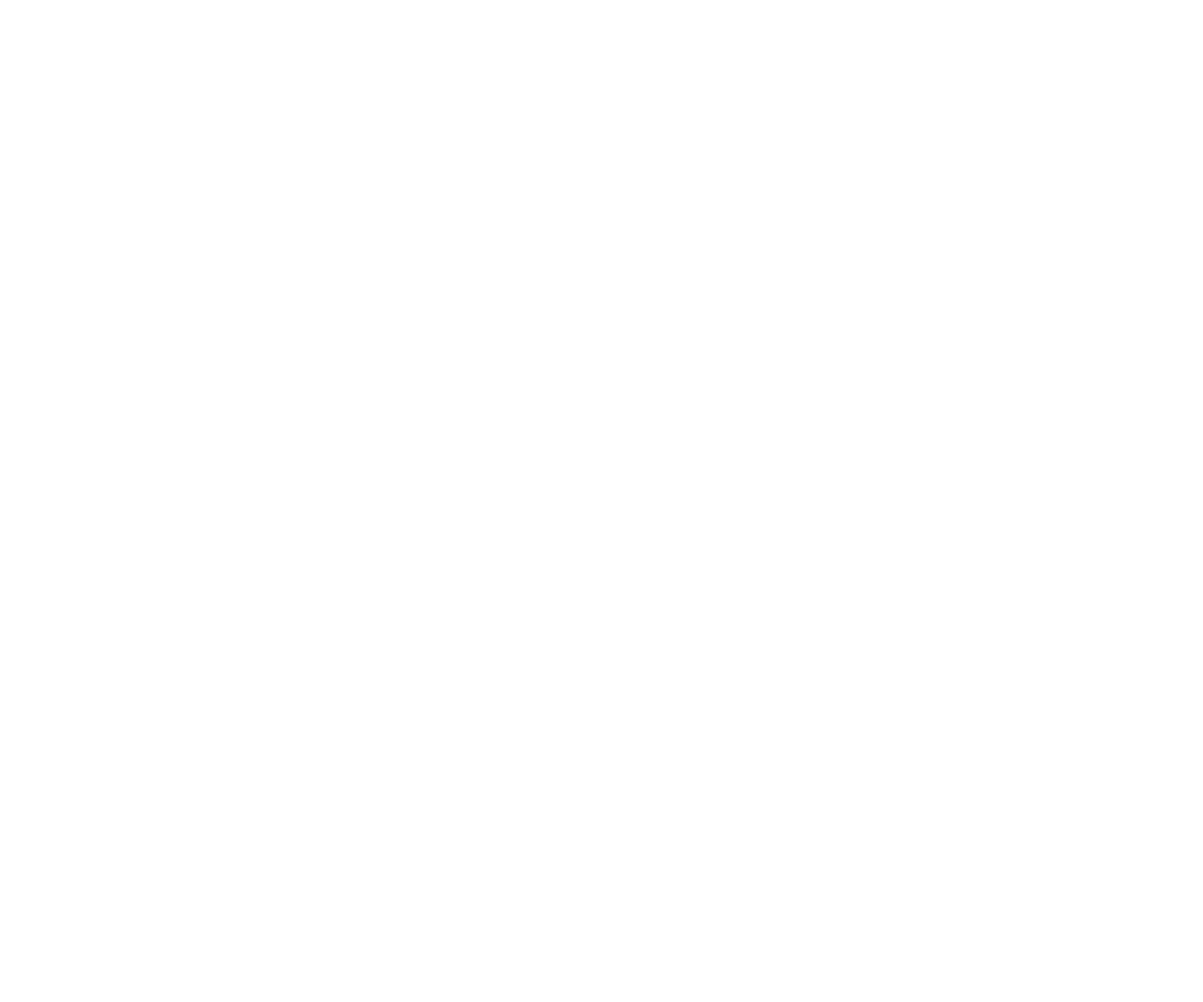
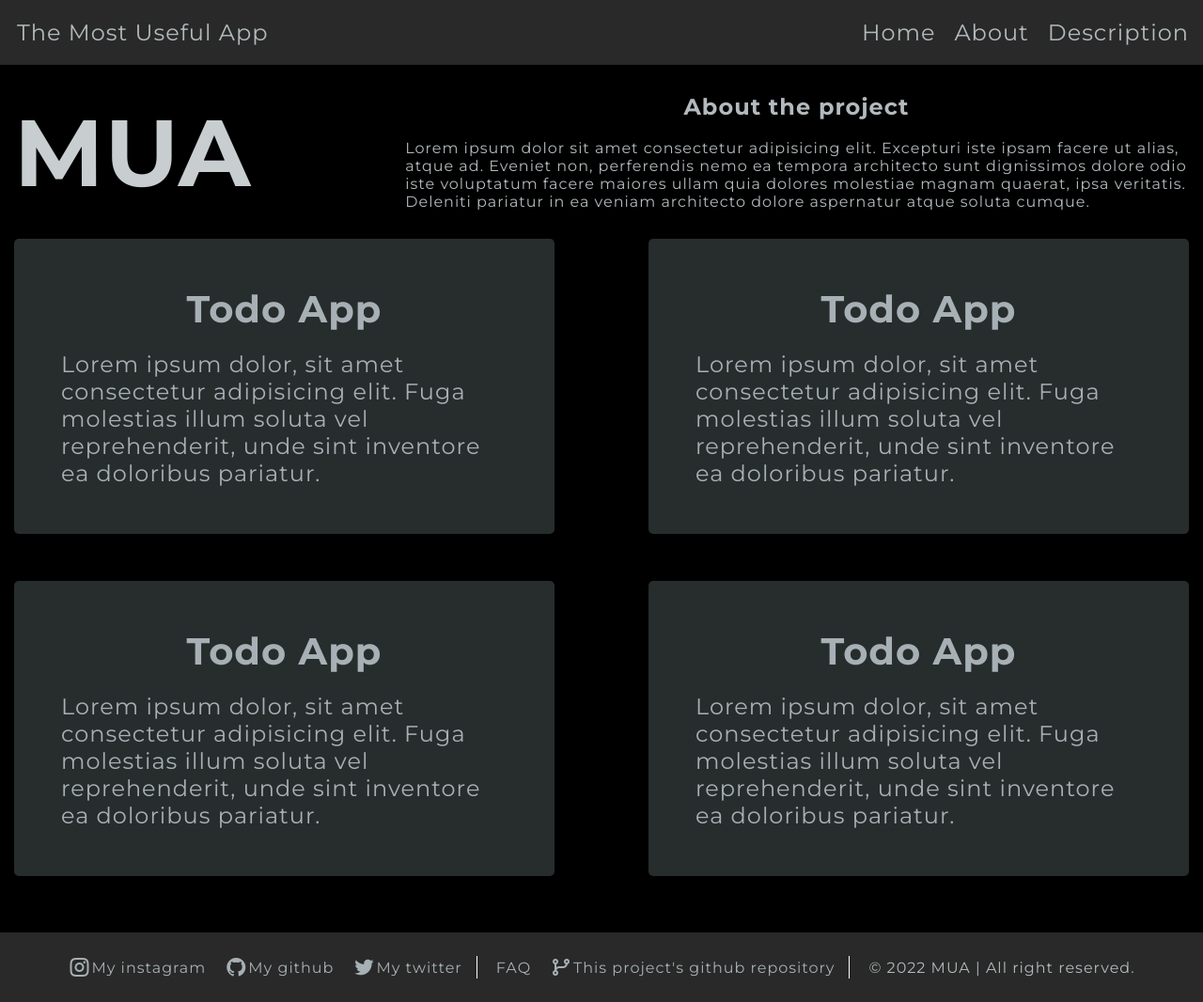
Before and after one commit to zurgenius/MUA, a plain HTML site: page index.html in a window 1280 px wide. Shown: the whole page at 94% size. Before the commit the page ends 800 px from the top, so only its background shows below. Drawn offline with nearby package versions, Linux system fonts and the light colour scheme.

Commit message:
made first template of home page

```diff
--- /dev/null
+++ b/homepage/css/basic.css
@@ -0,0 +1,77 @@
+@import "variables.css";
+
+/* Header */
+.header {
+  background-color: #292929;
+  margin-bottom: var(--m-lg);
+}
+.header_inner {
+  flex-direction: column;
+  gap: 5rem;
+  padding-block: 2rem;
+}
+
+.top-header {
+  flex-direction: row;
+  justify-content: space-between;
+}
+
+.app-name {
+  width: 50%;
+  margin-left: 3px;
+  font-size: var(--fsize-md);
+}
+
+.nav-links {
+  width: 50%;
+  flex-direction: row;
+  gap: 2rem;
+  justify-content: end;
+}
+
+/* Footer */
+.footer {
+  background-color: #292929;
+  margin-top: var(--m-lg);
+  padding-block: 2.5rem;
+}
+
+.footer_inner,
+.social-media,
+.faq,
+.copyright {
+  flex-direction: row;
+  gap: 2rem;
+}
+
+.footer_inner {
+  justify-content: center;
+}
+
+.social-media {
+  align-items: center;
+  justify-content: center;
+  padding-right: 1.5rem;
+  border-right: 1px solid white;
+}
+
+.social-media > a,
+.faq > a {
+  display: flex;
+  align-items: center;
+  transition: color 0.25s ease-in;
+}
+
+.social-media > a:hover,
+.faq > a:hover {
+  color: white;
+}
+
+.copyright {
+  margin-top: 2.5px;
+}
+
+.faq {
+  border-right: 1px solid white;
+  padding-right: 1.5rem;
+}
--- a/homepage/css/style.css
+++ b/homepage/css/style.css
@@ -0,0 +1,83 @@
+/* Importing variables for colors,  etc */
+@import "variables.css";
+
+/* Importing basic styles for all pages */
+@import "basic.css";
+/* Importing font */
+@import url("https://fonts.googleapis.com/css2?family=Montserrat:wght@300;400;700&display=swap");
+
+.low-header {
+  flex-direction: row;
+}
+
+.app-logo {
+  width: 33.3%;
+  justify-content: start;
+  align-items: center;
+}
+
+.app-logo-text {
+  font-weight: 700;
+  font-size: 10rem;
+  color: #c8ced0;
+}
+
+.about-project {
+  width: 66.6%;
+  flex-direction: column;
+  gap: 2rem;
+}
+
+.about-head {
+  display: block;
+  text-align: center;
+}
+
+.about-project:hover {
+  color: white;
+}
+.nav-item {
+  font-size: var(--fsize-md);
+}
+
+.nav-item:hover {
+  color: var(--text-hover);
+}
+
+.section {
+  padding-block: var(--m-lg);
+  grid-template-columns: auto auto;
+  column-gap: 10rem;
+  row-gap: 5rem;
+}
+
+.project-tab {
+  background-color: var(--tsbcc);
+  border-radius: 5px;
+  padding: 5rem;
+  transition: background-color 0.4s ease-in-out;
+}
+
+.project-info {
+  flex-direction: column;
+  gap: 2rem;
+  align-items: center;
+  justify-content: center;
+  transition: color 0.4s ease-in-out;
+}
+
+.project-tab:hover {
+  background-color: var(--tsbcc-hover);
+}
+
+.project-tab:hover .project-link {
+  color: white;
+}
+
+.project-name {
+  font-size: var(--fsize-xlg);
+}
+
+.project-desc {
+  font-size: var(--fsize-md);
+}
--- /dev/null
+++ b/homepage/css/variables.css
@@ -0,0 +1,93 @@
+:root {
+  /* Main backgound color */
+  --mainbcc: #000;
+  /* Secondary bcc */
+  --sbcc: #677679;
+  /* Transparent secondary bcc for cards */
+  --tsbcc: rgba(103, 118, 121, 0.377);
+  /* Color that the transparent secondary bcc for cards will turn into on hover */
+  --tsbcc-hover: rgba(94, 107, 110, 1);
+  /* Text colors */
+  /* Text color for body */
+  --btext: #b2babd;
+  /* Secondary text color (used for cards atm) */
+  --stext: #a7b0b4;
+  /* Text on hover */
+  --text-hover: #fff;
+  /* Font family */
+  --ffam: "Montserrat", sans-serif;
+  /* Font sizes */
+  /* Small */
+  --fsize-sm: 1.6rem;
+  /* Medium */
+  --fsize-md: 2.4rem;
+  /* Large for subtitles */
+  --fsize-lg: 3.5rem;
+  /* xLarge (for headers)*/
+  --fsize-xlg: 4rem;
+  /* Two margins */
+  /* Small one */
+  --m-sm: 2rem;
+  /* Large one */
+  --m-lg: 3rem;
+}
+
+/* Basic styling */
+
+* {
+  margin: 0px;
+  padding: 0px;
+  box-sizing: border-box;
+}
+
+html {
+  font-size: 62.5%;
+}
+
+body {
+  font-family: var(--ffam);
+  font-size: var(--fsize-sm);
+  color: var(--btext);
+  background-color: var(--mainbcc);
+  letter-spacing: 1px;
+}
+
+a {
+  text-decoration: none;
+  color: var(--stext);
+}
+
+img {
+  max-width: 100%;
+  display: block;
+}
+
+ul {
+  list-style: none;
+}
+
+button {
+  background-color: transparent;
+  outline: none;
+  border: none;
+}
+
+i {
+  font-size: var(--fsize-md);
+}
+
+/* Reusable classes */
+
+.container {
+  max-width: 160rem;
+  margin: 0 auto;
+  padding: 0 1.5rem;
+}
+
+.d-flex {
+  display: flex;
+}
+
+.d-grid {
+  display: grid;
+}
--- a/index.html
+++ b/index.html
@@ -4,11 +4,99 @@
     <meta charset="UTF-8">
     <meta http-equiv="X-UA-Compatible" content="IE=edge">
     <meta name="viewport" content="width=device-width, initial-scale=1.0">
+    <!-- Connecting css -->
     <link rel="stylesheet" href="./homepage/css/style.css">
+    <!-- Connecting js -->
     <script defer src="./homepage/js/script.js"></script>
+    <!-- Connecting remix icons -->
+    <link href="https://cdn.jsdelivr.net/npm/remixicon@2.5.0/fonts/remixicon.css" rel="stylesheet">
     <title>The Most Useful App</title>
 </head>
 <body>
-
+    <div class="header">
+        <header class="header_inner d-flex container">
+            <nav class="top-header d-flex">
+                <span class="app-name">The Most Useful App</span>
+                <ul class="nav-links d-flex">
+                    <li class="nav-item">Home</li>
+                    <li class="nav-item">About</li>
+                    <li class="nav-item">Description</li>
+                </ul>
+            </nav>
+        </header>
+    </div>
+    <div class="low-header d-flex container">
+        <div class="app-logo d-flex">
+            <span class="app-logo-text">MUA</span>
+        </div>
+        <div class="about-project d-flex">
+            <h2 class="about-head">About the project</h2>
+            <p class="project-description">Lorem ipsum dolor sit amet consectetur adipisicing elit. Excepturi iste ipsam
+                facere ut alias, atque ad. Eveniet non, perferendis nemo ea tempora architecto sunt dignissimos dolore odio
+                iste voluptatum facere maiores ullam quia dolores molestiae magnam quaerat, ipsa veritatis. Deleniti
+                pariatur in ea veniam architecto dolore aspernatur atque soluta cumque.</p>
+        </div>
+    </div>
+    <section class="section d-grid container">
+        <div class="project-tab">
+            <a href="" class="project-link">
+                <div class="project-info d-flex">
+                    <h2 class="project-name">
+                        Todo App
+                    </h2>
+                    <p class="project-desc">Lorem ipsum dolor, sit amet consectetur adipisicing elit. Fuga molestias illum soluta vel reprehenderit, unde sint inventore ea doloribus pariatur.</p>
+                </div>
+            </a>
+        </div>
+        <div class="project-tab">
+            <a href="" class="project-link">
+                <div class="project-info d-flex">
+                    <h2 class="project-name">
+                        Todo App
+                    </h2>
+                    <p class="project-desc">Lorem ipsum dolor, sit amet consectetur adipisicing elit. Fuga molestias illum soluta vel
+                        reprehenderit, unde sint inventore ea doloribus pariatur.</p>
+                </div>
+            </a>
+        </div>
+        <div class="project-tab">
+            <a href="" class="project-link">
+                <div class="project-info d-flex">
+                    <h2 class="project-name">
+                        Todo App
+                    </h2>
+                    <p class="project-desc">Lorem ipsum dolor, sit amet consectetur adipisicing elit. Fuga molestias illum soluta vel
+                        reprehenderit, unde sint inventore ea doloribus pariatur.</p>
+                </div>
+            </a>
+        </div>
+        <div class="project-tab">
+            <a href="" class="project-link">
+                <div class="project-info d-flex">
+                    <h2 class="project-name">
+                        Todo App
+                    </h2>
+                    <p class="project-desc">Lorem ipsum dolor, sit amet consectetur adipisicing elit. Fuga molestias illum soluta vel
+                        reprehenderit, unde sint inventore ea doloribus pariatur.</p>
+                </div>
+            </a>
+        </div>
+    </section>
+    <footer class="footer">
+        <div class="footer_inner d-flex container">
+            <div class="social-media d-flex">
+                <a href=""><i class="ri-instagram-line"></i>My instagram</a>
+                <a href=""><i class="ri-github-fill"></i>My github</a>
+                <a href=""><i class="ri-twitter-fill"></i>My twitter</a>
+            </div>
+            <div class="faq d-flex">
+                <a href="">FAQ</a>
+                <a href=""><i class="ri-git-branch-line"></i>This project's github repository</a>
+            </div>
+            <div class="copyright">
+                <span>&copy; 2022 MUA | All right reserved.</span>
+            </div>
+        </div>
+    </footer>
 </body>
 </html>
```
